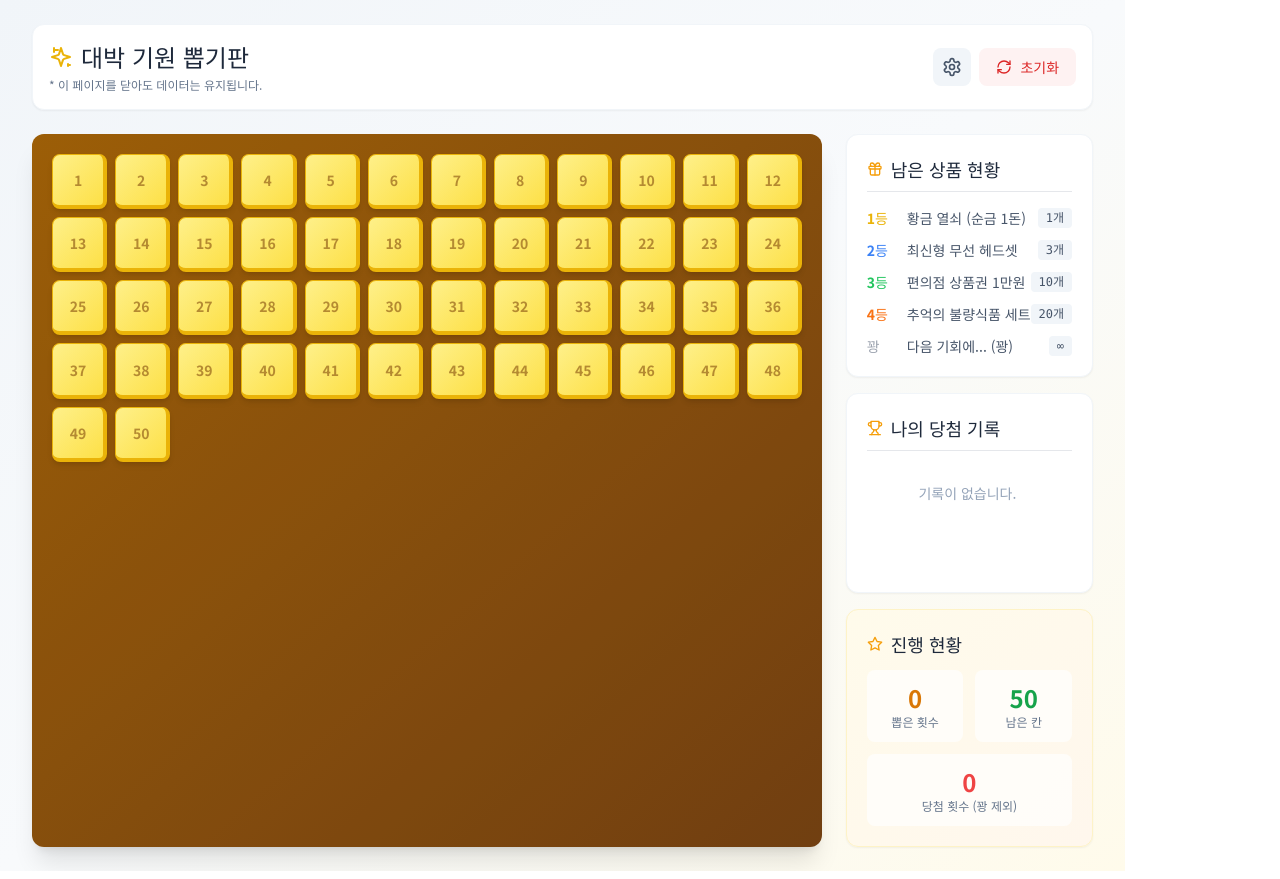
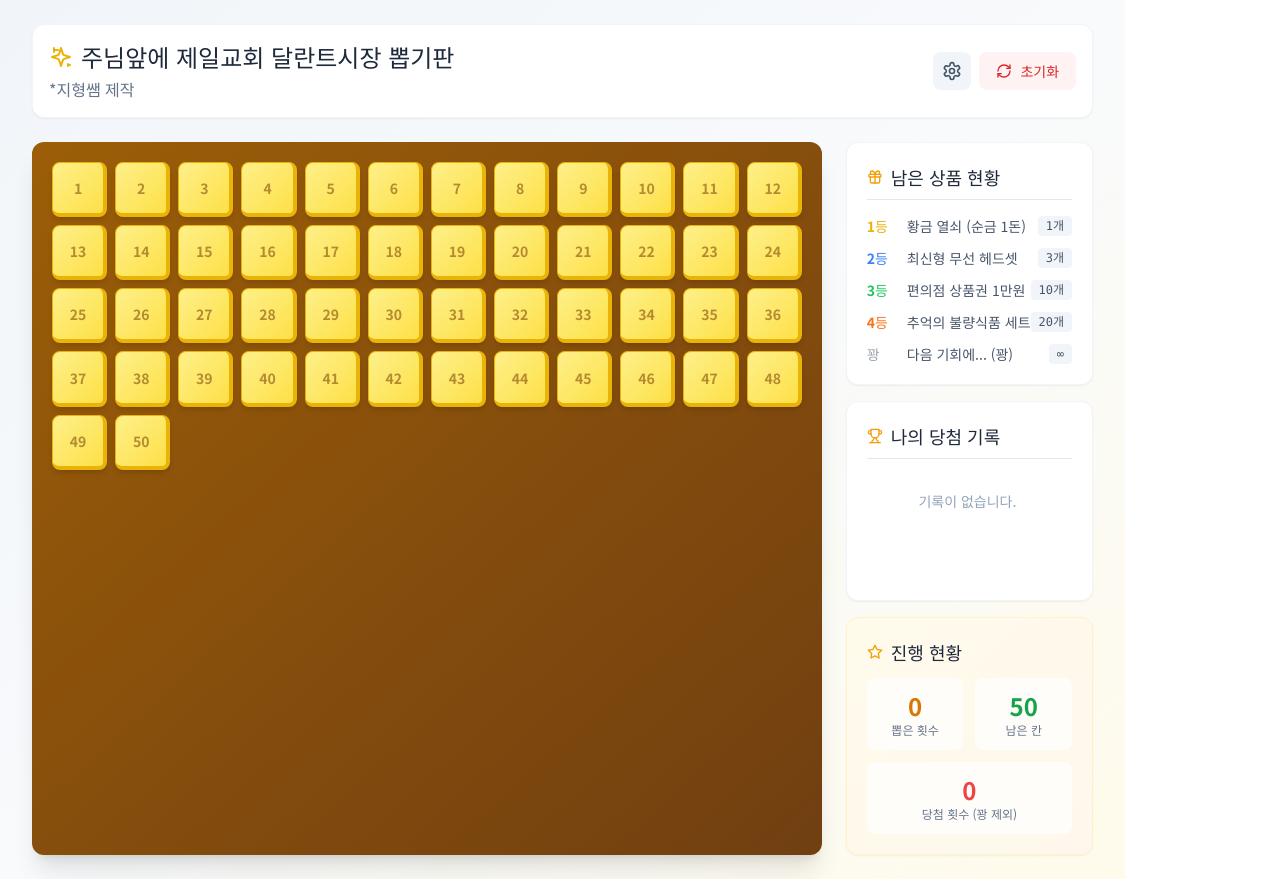
Before and after one commit to smky0311/bbokki_game, a React (Vite) app in the folder bbokki_game.client/: page / in a window 1280 px wide. Built offline with nearby package versions, Linux system fonts and the light colour scheme.

Commit message:
이름변경

```diff
--- a/bbokki_game.client/src/App.jsx
+++ b/bbokki_game.client/src/App.jsx
@@ -184,9 +184,9 @@ const App = () => {
             <div className="w-full flex justify-between items-center mb-4 sm:mb-6 bg-white p-3 sm:p-4 rounded-xl shadow-sm border border-slate-100">
                 <div>
                     <h1 className="text-xl sm:text-2xl font-bold text-slate-800 flex items-center gap-2">
-                        <IconSparkles className="text-yellow-500 w-5 h-5 sm:w-6 sm:h-6" /> 대박 기원 뽑기판
+                        <IconSparkles className="text-yellow-500 w-5 h-5 sm:w-6 sm:h-6" /> 주님앞에 제일교회 달란트시장 뽑기판
                     </h1>
-                    <p className="text-slate-500 text-xs mt-1">* 이 페이지를 닫아도 데이터는 유지됩니다.</p>
+                    <p className="text-slate-500 text-s mt-1">*지형쌤 제작</p>
                 </div>
                 <div className="flex gap-2">
                     <button onClick={openSettings} className="p-2 bg-slate-100 hover:bg-slate-200 text-slate-600 rounded-lg transition-colors" title="설정">
```
